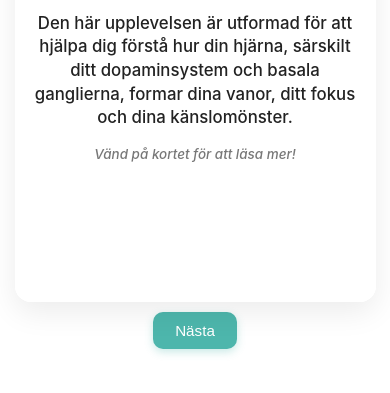
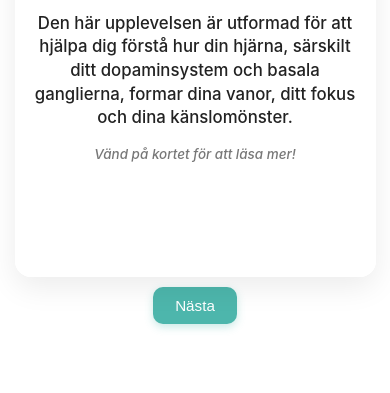
Before and after one commit to HosseinGit/neuropass, a plain HTML site: page index-sve.html in a window 390 px wide. Shown: the part 325-718 px from the top of the page. Drawn offline with Linux system fonts and the light colour scheme.

Commit message:
Update index-sve.html

```diff
--- a/index-sve.html
+++ b/index-sve.html
@@ -213,7 +213,7 @@
             .options-row { max-width: 100%; }
         }
         @media (max-width: 400px) {
-            .card { min-height: 480px; }
+            .card { min-height: 430px; }
             .card-face { padding: 30px 10px 15px 10px; }
             .progress-bar-container { top: 8px; left: 10px; right: 10px; width: calc(100% - 20px); height: 6px; }
             .progress-bar-fill { border-radius: 3px; }
```
